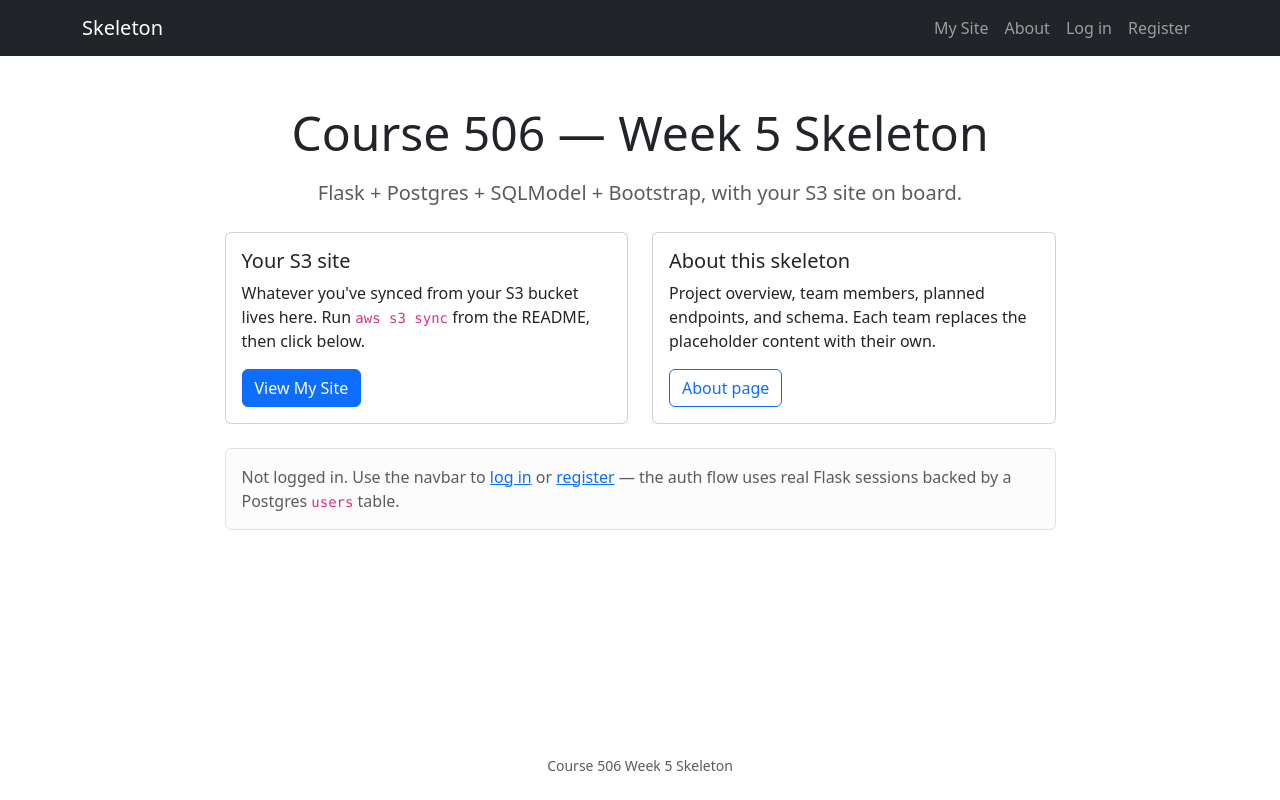
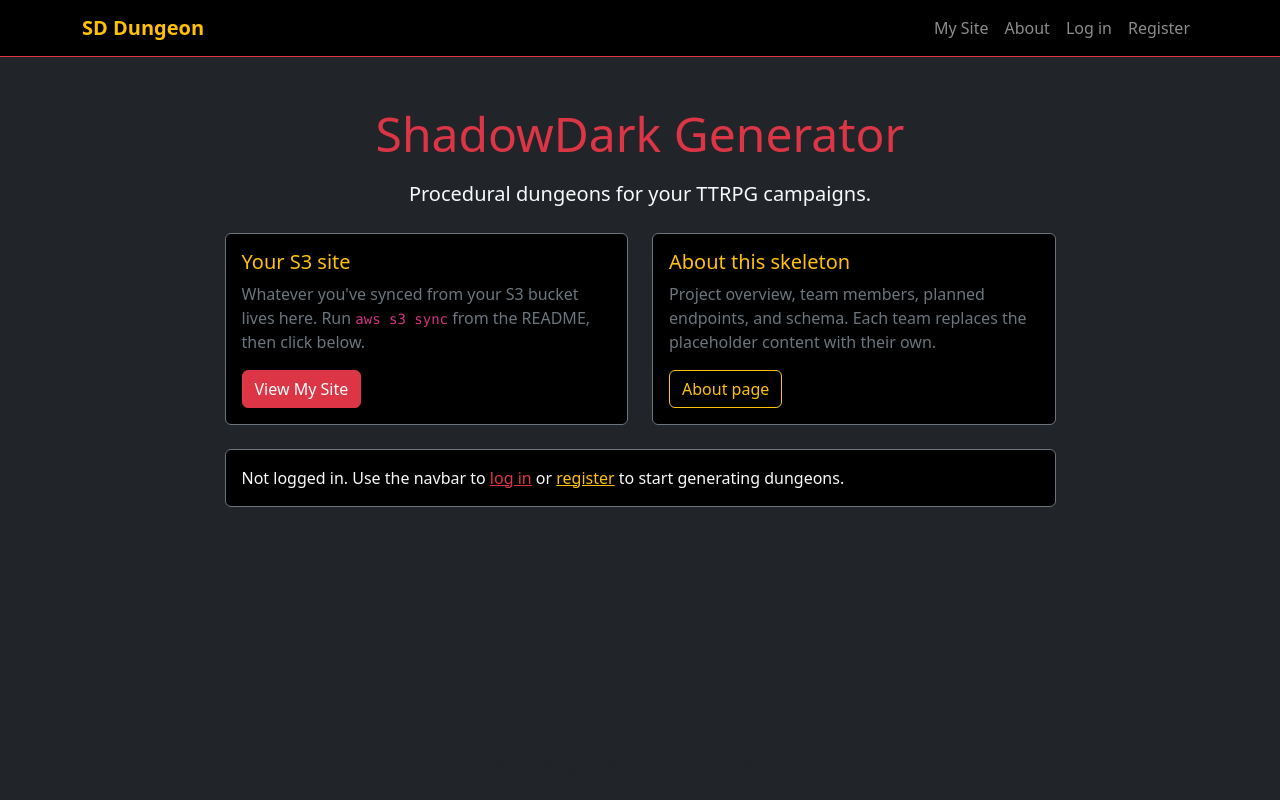
Before and after one commit to mrod440/week5_506_starter, a Flask app: page / in a window 1280 px wide. Run offline with Flask 3, Linux system fonts and the light colour scheme.

Commit message:
Customize Bootstrap styling for ShadowDark theme

```diff
--- a/templates/base.html
+++ b/templates/base.html
@@ -3,14 +3,14 @@
 <head>
     <meta charset="UTF-8">
     <meta name="viewport" content="width=device-width, initial-scale=1.0">
-    <title>{{ title or "Course 506 — Week 5 Skeleton" }}</title>
+    <title>{{ title or "SD Dungeon Generator" }}</title>
     <link href="https://cdn.jsdelivr.net/npm/bootstrap@5.3.2/dist/css/bootstrap.min.css" rel="stylesheet">
     <link rel="stylesheet" href="{{ url_for('static', filename='css/styles.css') }}">
 </head>
-<body>
-    <nav class="navbar navbar-expand-lg navbar-dark bg-dark">
+<body class="bg-dark text-light">
+    <nav class="navbar navbar-expand-lg navbar-dark bg-black border-bottom border-danger">
         <div class="container">
-            <a class="navbar-brand" href="{{ url_for('home') }}">Skeleton</a>
+            <a class="navbar-brand text-warning fw-bold" href="{{ url_for('home') }}">SD Dungeon</a>
             <ul class="navbar-nav ms-auto">
                 <li class="nav-item">
                     <a class="nav-link" href="{{ url_for('site_home') }}">My Site</a>
@@ -52,7 +52,7 @@
     </main>
 
     <footer class="container text-center text-muted small my-4">
-        Course 506 Week 5 Skeleton
+        ShadowDarklings — Procedural Dungeon Generator
     </footer>
 
     <script src="{{ url_for('static', filename='js/forms.js') }}"></script>
--- a/templates/home.html
+++ b/templates/home.html
@@ -7,36 +7,36 @@
     <div class="col-md-9">
 
         <div class="text-center my-4">
-            <h1 class="display-5 mb-3">Course 506 — Week 5 Skeleton</h1>
-            <p class="lead text-muted">
-                Flask + Postgres + SQLModel + Bootstrap, with your S3 site on board.
+            <h1 class="display-5 mb-3 text-danger">ShadowDark Generator</h1>
+            <p class="lead text-light">
+                Procedural dungeons for your TTRPG campaigns.
             </p>
         </div>
 
         <div class="row g-4">
             <div class="col-md-6">
-                <div class="card h-100">
+                <div class="card h-100 bg-black border-secondary text-light">
                     <div class="card-body">
-                        <h5 class="card-title">Your S3 site</h5>
-                        <p class="card-text">
+                        <h5 class="card-title text-warning">Your S3 site</h5>
+                        <p class="card-text text-secondary">
                             Whatever you've synced from your S3 bucket lives here.
                             Run <code>aws s3 sync</code> from the README, then click below.
                         </p>
-                        <a href="{{ url_for('site_home') }}" class="btn btn-primary">
+                        <a href="{{ url_for('site_home') }}" class="btn btn-danger">
                             View My Site
                         </a>
                     </div>
                 </div>
             </div>
             <div class="col-md-6">
-                <div class="card h-100">
+                <div class="card h-100 bg-black border-secondary text-light">
                     <div class="card-body">
-                        <h5 class="card-title">About this skeleton</h5>
-                        <p class="card-text">
+                        <h5 class="card-title text-warning">About this skeleton</h5>
+                        <p class="card-text text-secondary">
                             Project overview, team members, planned endpoints, and schema.
                             Each team replaces the placeholder content with their own.
                         </p>
-                        <a href="{{ url_for('about') }}" class="btn btn-outline-primary">
+                        <a href="{{ url_for('about') }}" class="btn btn-outline-warning">
                             About page
                         </a>
                     </div>
@@ -45,15 +45,14 @@
         </div>
 
         {% if user %}
-        <div class="alert alert-success mt-4 mb-0">
-            You're logged in as <strong>{{ user.username }}</strong>. The auth flow uses
-            real Flask sessions backed by a Postgres <code>users</code> table.
+        <div class="alert bg-success text-white border-0 mt-4 mb-0">
+            You're logged in as <strong>{{ user.username }}</strong>.
+            Ready to explore the depths!
         </div>
         {% else %}
-        <div class="alert alert-light border mt-4 mb-0 text-muted">
-            Not logged in. Use the navbar to <a href="{{ url_for('login') }}">log in</a>
-            or <a href="{{ url_for('register') }}">register</a> — the auth flow uses real
-            Flask sessions backed by a Postgres <code>users</code> table.
+        <div class="alert bg-black border border-secondary text-light mt-4 mb-0">
+            Not logged in. Use the navbar to <a href="{{ url_for('login') }}" class="text-danger">log in</a>
+            or <a href="{{ url_for('register') }}" class="text-warning">register</a> to start generating dungeons.
         </div>
         {% endif %}
 
--- a/templates/login.html
+++ b/templates/login.html
@@ -3,7 +3,7 @@
 {% block content %}
 <div class="row">
     <div class="col-md-5 mx-auto">
-        <h1 class="h3 mb-4">Log in</h1>
+        <h1 class="h3 mb-4 text-warning">Log in</h1>
         <form method="POST" action="{{ url_for('login') }}" data-disable-on-submit>
             <div class="mb-3">
                 <label for="username" class="form-label">Username</label>
@@ -13,8 +13,8 @@
                 <label for="password" class="form-label">Password</label>
                 <input type="password" class="form-control" id="password" name="password" required>
             </div>
-            <button type="submit" class="btn btn-primary">Log in</button>
-            <a href="{{ url_for('register') }}" class="btn btn-link">Need an account?</a>
+            <button type="submit" class="btn btn-danger">Log in</button>
+            <a href="{{ url_for('register') }}" class="btn btn-link text-warning">Need an account?</a>
         </form>
     </div>
 </div>
--- a/templates/register.html
+++ b/templates/register.html
@@ -3,7 +3,7 @@
 {% block content %}
 <div class="row">
     <div class="col-md-5 mx-auto">
-        <h1 class="h3 mb-4">Register</h1>
+        <h1 class="h3 mb-4 text-warning">Register</h1>
         <form method="POST" action="{{ url_for('register') }}" data-disable-on-submit>
             <div class="mb-3">
                 <label for="username" class="form-label">Username</label>
@@ -14,8 +14,8 @@
                 <input type="password" class="form-control" id="password" name="password" required minlength="6">
                 <div class="form-text">At least 6 characters.</div>
             </div>
-            <button type="submit" class="btn btn-primary">Create account</button>
-            <a href="{{ url_for('login') }}" class="btn btn-link">Already have an account?</a>
+            <button type="submit" class="btn btn-danger">Create account</button>
+            <a href="{{ url_for('login') }}" class="btn btn-link text-warning">Already have an account?</a>
         </form>
     </div>
 </div>
```
